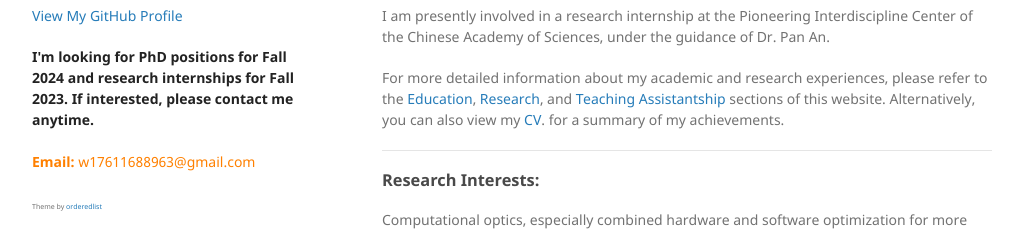
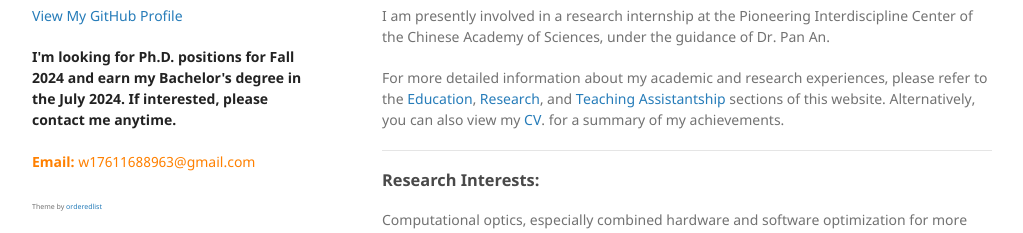
Before and after one commit to alephmembeth/alephmembeth.github.io, a Jekyll site: the page built from index.md, in a window 1280 px wide. Shown: the part 337-570 px from the top of the page, without its empty margins (128-1151 px from the left). Built offline with Jekyll 4.4.1, drawn with Linux system fonts in a browser that asks for light colours; the repository's description, which GitHub fills in, is left out.

Commit message:
Update default.html

```diff
--- a/_layouts/default.html
+++ b/_layouts/default.html
@@ -3,7 +3,9 @@
 <style>
   .container {
     display: flex;
-        justify-content: center; /* 水平居中对齐 */
+    justify-content: center; /* 水平居中对齐 */
+    align-items: center; /* 垂直居中对齐 */
+
 
   }
 
@@ -57,7 +59,7 @@
         </ul>
         {% endif %}
 
-        <p><strong>I'm looking for PhD positions for Fall 2024 and research internships for Fall 2023. If interested, please contact me anytime.</strong>
+        <p><strong>I'm looking for Ph.D. positions for Fall 2024 and earn my Bachelor's degree in the July 2024. If interested, please contact me anytime.</strong>
                  <br><br> <span style="color: #FF8000;"><b>Email:</b> w17611688963@gmail.com</span>
                  <br><br>           <span style="font-size: 7px; display: inline;text-align: right;">Theme by <a href="https://github.com/orderedlist">orderedlist</a></span>
 
```
